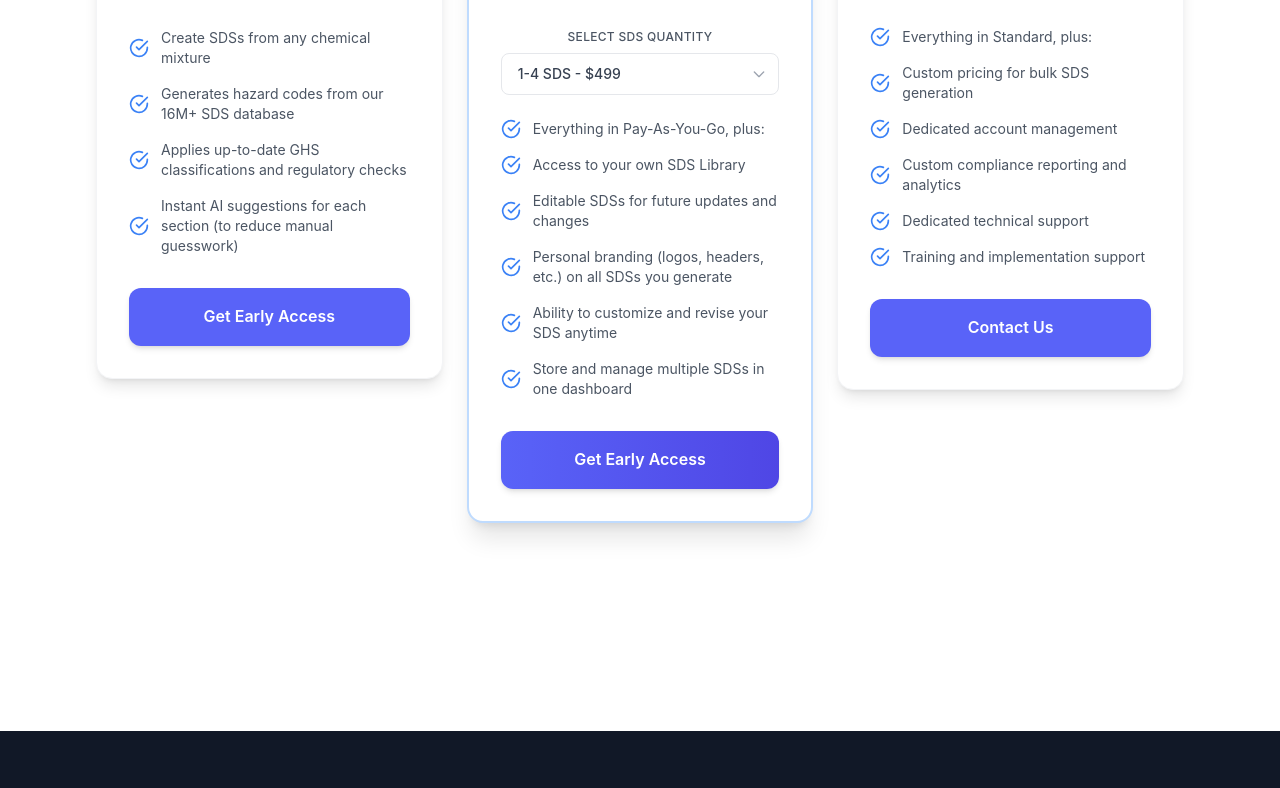
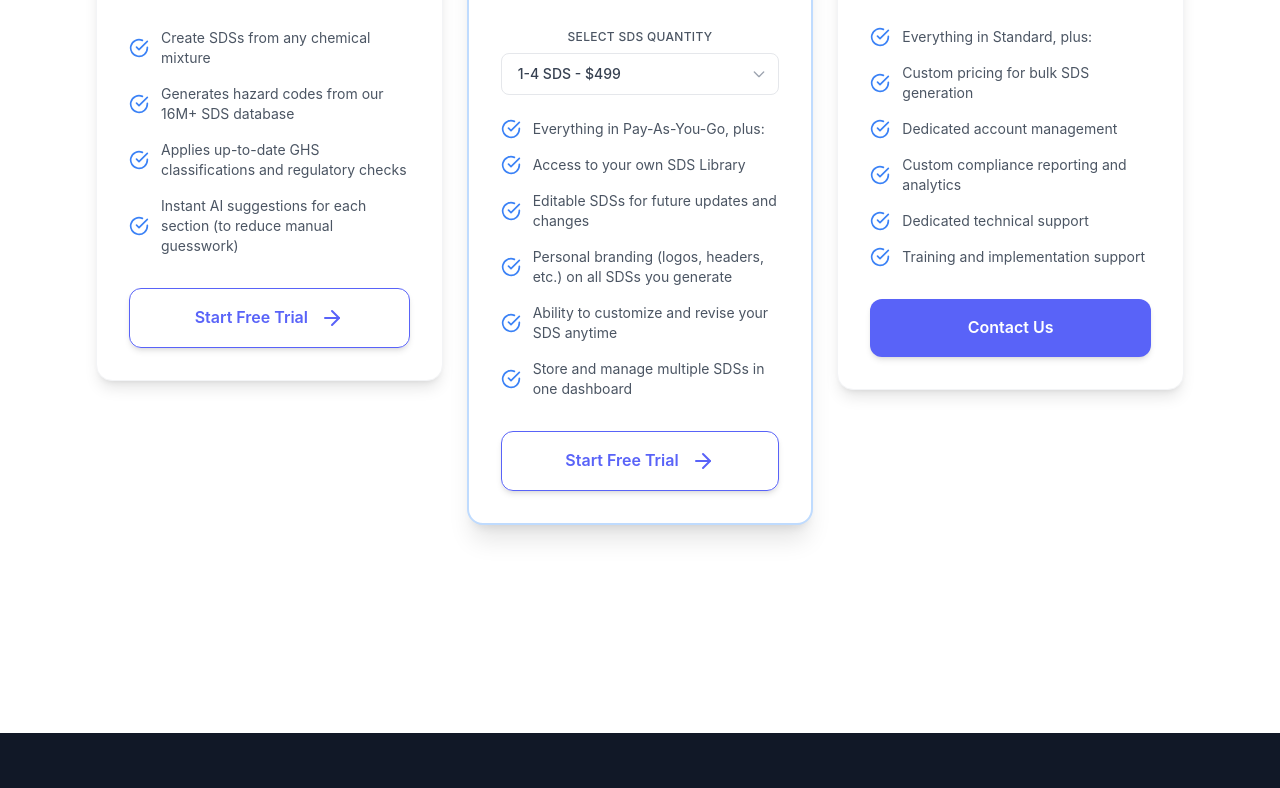
Before and after one commit to jahidhasan-dev/authoring_landing_page, a Gatsby site: page / in a window 1280 px wide. Shown: the part 3893-4681 px from the top of the page. Built offline with nearby package versions, Linux system fonts and the light colour scheme; Gatsby itself is replaced by a stand-in of ours.

Commit message:
button updated

```diff
--- a/src/pages/index.js
+++ b/src/pages/index.js
@@ -116,8 +116,8 @@ const IndexPage = () => {
             'Applies up-to-date GHS classifications and regulatory checks',
             'Instant AI suggestions for each section (to reduce manual guesswork)'
           ],
-          buttonText: 'Get Early Access',
-          buttonStyle: 'bg-[#5963f8] hover:bg-blue-700'
+          buttonText: 'Start Free Trial',
+          buttonStyle: 'text-[#5963f8] hover:text-blue-700 border border-[#5963f8] hover:border-blue-700'
         },
         {
           name: 'Standard',
@@ -132,8 +132,8 @@ const IndexPage = () => {
             'Ability to customize and revise your SDS anytime',
             'Store and manage multiple SDSs in one dashboard'
           ],
-          buttonText: 'Get Early Access',
-          buttonStyle: 'bg-gradient-to-r from-[#5963f8] to-indigo-600 hover:from-blue-700 hover:to-indigo-700',
+          buttonText: 'Start Free Trial',
+          buttonStyle: 'text-[#5963f8] hover:text-blue-700 border border-[#5963f8] hover:border-blue-700',
           recommended: true,
           hasTierSelector: true,
           tiers: [
@@ -1055,13 +1055,16 @@ const IndexPage = () => {
                   {plan.secondaryButton && !(plan.hasTierSelector && plan.tiers && plan.tiers[selectedTier].price === 'Custom') ? (
                     // Two-button layout for Authoring Lite (except for Custom tier)
                     <div className="flex gap-3">
-                      <motion.button
+                      <motion.a
+                        href="https://sdsmanager.com/us/sds-author/"
+                        rel="noopener noreferrer"
                         whileHover={{ scale: 1.02 }}
                         whileTap={{ scale: 0.98 }}
-                        className={`flex-1 ${plan.buttonStyle} text-white py-4 px-6 rounded-xl font-semibold transition-all duration-300 shadow-md hover:shadow-lg`}
+                        className={`flex-1 ${plan.buttonStyle} text-white py-4 px-6 rounded-xl font-semibold transition-all duration-300 shadow-md hover:shadow-lg inline-flex items-center justify-center`}
                       >
                         {plan.buttonText}
-                      </motion.button>
+                        <ArrowRight className="ml-3 w-6 h-6" />
+                      </motion.a>
                       <motion.button
                         whileHover={{ scale: 1.02 }}
                         whileTap={{ scale: 0.98 }}
@@ -1089,7 +1092,7 @@ const IndexPage = () => {
                         <ArrowRight className="w-6 h-6 ml-3" />
                       </span>
                     </motion.a>
-                  ) : (plan.buttonText === 'Get Early Access' || plan.buttonText === 'Contact Us') ? (
+                  ) : (plan.buttonText === 'Contact Us') ? (
                     // Single button with link for other sections
                     <motion.a
                       href="https://docs.google.com/forms/d/e/1FAIpQLScDmCvkwwIrbh-bRW9OIzYDt_Uxk-GNVznykMepfrXHVjZjEg/viewform"
@@ -1100,6 +1103,18 @@ const IndexPage = () => {
                       className={`w-full ${plan.buttonStyle} text-white py-4 px-6 rounded-xl font-semibold transition-all duration-300 shadow-md hover:shadow-lg block text-center`}
                     >
                       {plan.buttonText}
+                    </motion.a>
+                  ) : (plan.buttonText === 'Start Free Trial') ? (
+                    // Single button with link for other sections
+                    <motion.a
+                      href={activePricingPanel === 'authoringlite' ? 'https://sdsmanager.com/us/sds-author/' : 'https://exactsds.sdsmanager.com/register'}
+                      rel="noopener noreferrer"
+                      whileHover={{ scale: 1.02 }}
+                      whileTap={{ scale: 0.98 }}
+                      className={`w-full ${plan.buttonStyle} py-4 px-6 rounded-xl font-semibold transition-all duration-300 shadow-md hover:shadow-lg block text-center inline-flex items-center justify-center`}
+                    >
+                      {plan.buttonText}
+                      <ArrowRight className="ml-3 w-6 h-6" />
                     </motion.a>
                   ) : (
                     // Single button for other sections
```
